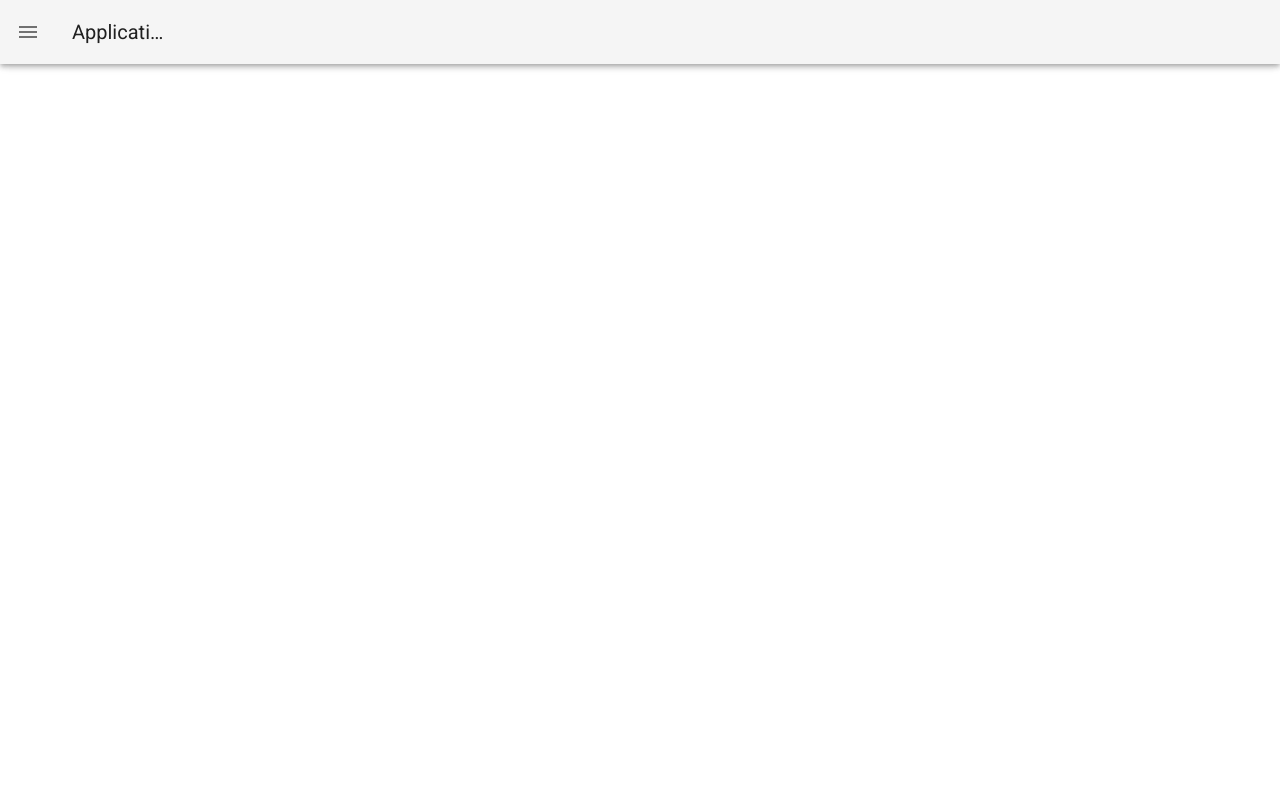
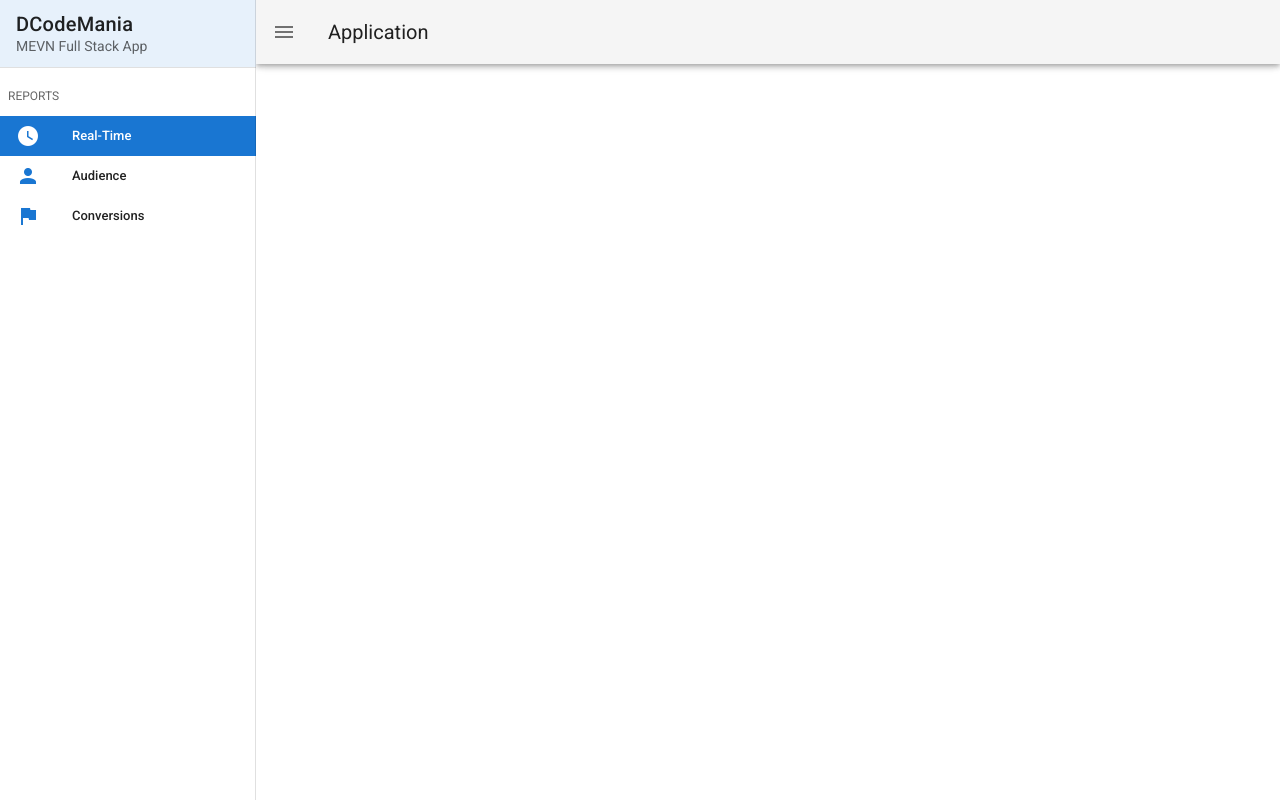
Before and after one commit to PPavell234/mevn_full_stack_app, a Vue app in the folder client/: page / in a window 1280 px wide. Built offline with nearby package versions, Linux system fonts and the light colour scheme.

Commit message:
Добаление элементов исправлено

```diff
--- a/client/src/App.vue
+++ b/client/src/App.vue
@@ -1,60 +1,85 @@
 <template>
   <v-app id="inspire">
-    <v-app-bar>
+    <!-- Верхняя панель без синего фона -->
+    <v-app-bar app>
       <v-app-bar-nav-icon @click="drawer = !drawer"></v-app-bar-nav-icon>
-      <v-app-bar-title>Application</v-app-bar-title>
+      <v-toolbar-title>Application</v-toolbar-title>
     </v-app-bar>
 
-    <v-navigation-drawer v-model="drawer">
+    <!-- Боковое меню -->
+    <v-navigation-drawer app v-model="drawer">
+      <!-- Заголовок -->
       <v-list-item>
         <v-list-item-content>
-          <v-list-item-title>DCodeMania</v-list-item-title>
+          <v-list-item-title class="title">DCodeMania</v-list-item-title>
           <v-list-item-subtitle>MEVN Full Stack App</v-list-item-subtitle>
         </v-list-item-content>
       </v-list-item>
 
       <v-divider></v-divider>
 
-      <!-- v-list с активным элементом -->
-      <v-list density="compact">
+      <!-- Карточка со списком -->
+      <v-card flat>
+        <v-list dense>
+          <v-subheader>REPORTS</v-subheader>
+
           <v-list-item
             v-for="(item, i) in items"
             :key="i"
-          :value="item.text"
-          color="primary"
-          :active="selected === item.text"
-          @click="selected = item.text"
-          rounded="lg"
+            :class="{ 'active-item': selected === item.text }"
+            @click="selectItem(item.text)"
+            link
           >
-          <template #prepend>
-            <v-icon :icon="item.icon"></v-icon>
-          </template>
+            <v-list-item-icon>
+              <v-icon :color="selected === item.text ? 'white' : 'primary'">
+                {{ item.icon }}
+              </v-icon>
+            </v-list-item-icon>
 
-          <v-list-item-title>{{ item.text }}</v-list-item-title>
+            <v-list-item-content>
+              <v-list-item-title
+                :class="{ 'white--text': selected === item.text }"
+              >
+                {{ item.text }}
+              </v-list-item-title>
+            </v-list-item-content>
           </v-list-item>
         </v-list>
+      </v-card>
     </v-navigation-drawer>
 
 
   </v-app>
 </template>
 
-<script setup>
-import { ref } from 'vue'
-
-const drawer = ref(false)
-const selected = ref('Real-Time')
-
-const items = [
+<script>
+export default {
+  name: 'App',
+  data: () => ({
+    drawer: true,
+    selected: 'Real-Time',
+    items: [
       { text: 'Real-Time', icon: 'mdi-clock' },
       { text: 'Audience', icon: 'mdi-account' },
       { text: 'Conversions', icon: 'mdi-flag' },
-]
+    ],
+  }),
+  methods: {
+    selectItem(item) {
+      this.selected = item
+    },
+  },
+}
 </script>
 
-<style scoped>
-.v-list-item--active {
-  background-color: #1976d2 !important; /* цвет подсветки */
+<style>
+.active-item {
+  background-color: #1976d2 !important; /* Синий фон активного пункта */
   color: white !important;
+  transition: background-color 0.3s ease;
+}
+
+.v-list-item:hover:not(.active-item) {
+  background-color: rgba(25, 118, 210, 0.1) !important;
 }
 </style>
```
Lines whose indentation alone changed are shown as unchanged.
